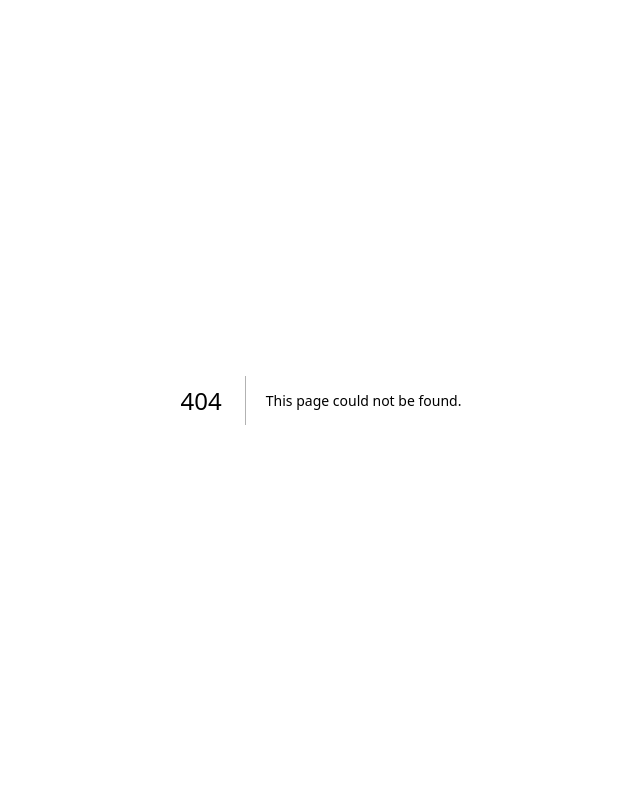
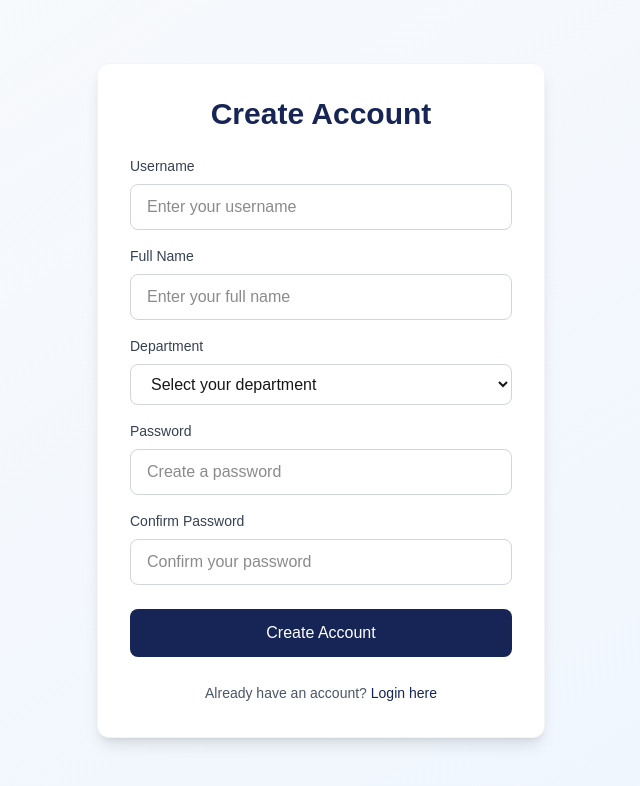
Before and after one commit to portgasalif/nextdesk, a Next.js app: page /auth/register in a window 1280 px wide. Before the commit this address had no page. Shown: the top 786 px of the page, without its empty margins (319-959 px from the left). Built offline with nearby package versions, Linux system fonts and the light colour scheme.

Commit message:
Refactor registration and login pages for improved UI and error handling

```diff
--- a/src/app/api/auth/register/route.ts
+++ b/src/app/api/auth/register/route.ts
@@ -8,7 +8,7 @@ export async function POST(request: Request) {
     const username = data.username?.trim();
     const password = data.password?.trim();
     const name = data.name?.trim();
-      const department = data.department?.trim();
+    const department = data.department?.trim();
 
     if (!username || !password || !name || !department) {
       return NextResponse.json(
--- /dev/null
+++ b/src/app/auth/register/page.tsx
@@ -0,0 +1,170 @@
+"use client";
+import { useState } from "react";
+import { useRouter } from "next/navigation";
+
+export default function RegisterPage() {
+  const [username, setUsername] = useState("");
+  const [password, setPassword] = useState("");
+  const [confirmPassword, setConfirmPassword] = useState("");
+  const [name, setName] = useState("");
+  const [department, setDepartment] = useState("");
+  const [loading, setLoading] = useState(false);
+  const [error, setError] = useState("");
+  const router = useRouter();
+
+  const handleRegister = async (e: React.FormEvent) => {
+    e.preventDefault();
+    setLoading(true);
+    setError("");
+    if (!username || !password || !name || !department) {
+      setError("Please fill in all fields.");
+      setLoading(false);
+      return;
+    }
+
+    if (password !== confirmPassword) {
+      setError("Passwords do not match.");
+      setLoading(false);
+      return;
+    }
+
+    try {
+      const response = await fetch("/api/auth/register", {
+        method: "POST",
+        headers: {
+          "Content-Type": "application/json",
+        },
+        body: JSON.stringify({ username, password, name, department }),
+      });
+      const data = await response.json();
+      if (response.ok) {
+        localStorage.setItem("user", JSON.stringify(data.user));
+
+        router.push("/dashboardEmployee");
+      } else {
+        setError(data.message || "Registration failed");
+      }
+    } catch (error) {
+      setError("An error occurred. Please try again.");
+      console.log(error);
+    } finally {
+      setLoading(false);
+    }
+  };
+  return (
+    <div className="min-h-screen flex items-center justify-center bg-gradient-to-br from-slate-50 to-blue-50 py-8">
+      <div className="w-full max-w-md mx-4">
+        <div className="bg-white p-8 rounded-xl shadow-lg border border-gray-100">
+          {/* Header */}
+          <div className="text-center mb-6">
+            <h1 className="text-3xl font-bold text-blue-950 mb-2">
+              Create Account
+            </h1>
+          </div>
+
+          {error && (
+            <div className="bg-red-50 border border-red-200 text-red-700 p-3 rounded-lg mb-6">
+              <p className="text-sm">{error}</p>
+            </div>
+          )}
+
+          <form className="space-y-4" onSubmit={handleRegister}>
+            <div>
+              <label className="block text-sm font-medium text-gray-700 mb-2">
+                Username
+              </label>
+              <input
+                type="text"
+                placeholder="Enter your username"
+                value={username}
+                className="w-full px-4 py-2.5 border border-gray-300 rounded-lg focus:outline-none focus:ring-2 focus:ring-blue-500 focus:border-transparent transition-all"
+                onChange={(e) => setUsername(e.target.value)}
+                required
+              />
+            </div>
+
+            <div>
+              <label className="block text-sm font-medium text-gray-700 mb-2">
+                Full Name
+              </label>
+              <input
+                type="text"
+                placeholder="Enter your full name"
+                value={name}
+                className="w-full px-4 py-2.5 border border-gray-300 rounded-lg focus:outline-none focus:ring-2 focus:ring-blue-500 focus:border-transparent transition-all"
+                onChange={(e) => setName(e.target.value)}
+                required
+              />
+            </div>
+
+            <div>
+              <label className="block text-sm font-medium text-gray-700 mb-2">
+                Department
+              </label>
+              <select
+                value={department}
+                onChange={(e) => setDepartment(e.target.value)}
+                className="w-full px-4 py-2.5 border border-gray-300 rounded-lg focus:outline-none focus:ring-2 focus:ring-blue-500 focus:border-transparent transition-all"
+                required
+              >
+                <option value="">Select your department</option>
+                <option value="HR">HR</option>
+                <option value="IT">IT</option>
+                <option value="Finance">Finance</option>
+                <option value="Marketing">Marketing</option>
+                <option value="Sales">Sales</option>
+              </select>
+            </div>
+
+            <div>
+              <label className="block text-sm font-medium text-gray-700 mb-2">
+                Password
+              </label>
+              <input
+                type="password"
+                placeholder="Create a password"
+                value={password}
+                className="w-full px-4 py-2.5 border border-gray-300 rounded-lg focus:outline-none focus:ring-2 focus:ring-blue-500 focus:border-transparent transition-all"
+                onChange={(e) => setPassword(e.target.value)}
+                required
+              />
+            </div>
+
+            <div>
+              <label className="block text-sm font-medium text-gray-700 mb-2">
+                Confirm Password
+              </label>
+              <input
+                type="password"
+                placeholder="Confirm your password"
+                value={confirmPassword}
+                className="w-full px-4 py-2.5 border border-gray-300 rounded-lg focus:outline-none focus:ring-2 focus:ring-blue-500 focus:border-transparent transition-all"
+                onChange={(e) => setConfirmPassword(e.target.value)}
+                required
+              />
+            </div>
+
+            <button
+              type="submit"
+              className="w-full py-3 bg-blue-950 hover:bg-blue-900 text-white font-medium rounded-lg transition-colors duration-200 disabled:opacity-50 disabled:cursor-not-allowed mt-2"
+              disabled={loading}
+            >
+              {loading ? "Creating Account..." : "Create Account"}
+            </button>
+          </form>
+
+          <div className="text-center mt-6">
+            <span className="text-sm text-gray-600">Already have an account? </span>
+            <button
+              type="button"
+              onClick={() => router.push("/")}
+              className="text-sm text-blue-950 hover:underline font-medium transition-colors"
+            >
+              Login here
+            </button>
+          </div>
+        </div>
+      </div>
+    </div>
+  );
+}
--- a/src/app/page.tsx
+++ b/src/app/page.tsx
@@ -47,57 +47,93 @@ export default function LoginPage() {
   };
 
   return (
-    <div className="min-h-screen flex items-center justify-center text-black mx-auto">
-      <div className="bg-white p-8 rounded-lg shadow-md">
-        <h1 className="text-3xl font-bold text-center mb-6">
-          NextDesk - IT Help Desk
+    <div className="min-h-screen flex items-center justify-center bg-gradient-to-br from-slate-50 to-blue-50">
+      <div className="w-full max-w-md mx-4">
+        <div className="bg-white p-8 rounded-xl shadow-lg border border-gray-100">
+          {/* Header */}
+          <div className="text-center mb-8">
+            <h1 className="text-3xl font-bold text-blue-950 mb-2">
+              NextDesk
             </h1>
+            <p className="text-gray-600 text-sm">IT Help Desk System</p>
+          </div>
+
+          {/* Error Alert */}
           {error && (
-          <div className="bg-red-100 text-red-700 p-3 rounded-md mb-4">
-            {error}
+            <div className="bg-red-50 border border-red-200 text-red-700 p-3 rounded-lg mb-6">
+              <p className="text-sm">{error}</p>
             </div>
           )}
-        <form className="flex flex-col space-y-4" onSubmit={handleLogin}>
+
+          {/* Form */}
+          <form className="space-y-5" onSubmit={handleLogin}>
+            <div>
+              <label className="block text-sm font-medium text-gray-700 mb-2">
+                Username
+              </label>
               <input
                 type="text"
-            placeholder="Username"
+                placeholder="Enter your username"
                 required
-            className="px-4 py-2 border rounded-md"
+                className="w-full px-4 py-2.5 border border-gray-300 rounded-lg focus:outline-none focus:ring-2 focus:ring-blue-500 focus:border-transparent transition-all"
                 value={username}
                 onChange={(e) => setUsername(e.target.value)}
               />
+            </div>
+
+            <div>
+              <label className="block text-sm font-medium text-gray-700 mb-2">
+                Password
+              </label>
               <input
                 type="password"
-            placeholder="Password"
+                placeholder="Enter your password"
                 required
-            className="px-4 py-2 border rounded-md"
+                className="w-full px-4 py-2.5 border border-gray-300 rounded-lg focus:outline-none focus:ring-2 focus:ring-blue-500 focus:border-transparent transition-all"
                 value={password}
                 onChange={(e) => setPassword(e.target.value)}
               />
+            </div>
+
             <button
               type="submit"
-            className="bg-blue-950 text-white py-2 rounded-md hover:bg-blue-800 transition-all duration-300 hover:shadow-lg transform hover:scale-105 disabled:opacity-50 disabled:cursor-not-allowed"
+              className="w-full py-3 bg-blue-950 hover:bg-blue-900 text-white font-medium rounded-lg transition-colors duration-200 disabled:opacity-50 disabled:cursor-not-allowed"
               disabled={loading}
             >
               {loading ? "Loading..." : "Login"}
             </button>
           </form>
 
-        <div className="mt-6 flex flex-col space-y-3">
+          {/* Divider */}
+          <div className="relative my-6">
+            <div className="absolute inset-0 flex items-center">
+              <div className="w-full border-t border-gray-200"></div>
+            </div>
+            <div className="relative flex justify-center text-sm">
+              <span className="px-3 bg-white text-gray-500">or</span>
+            </div>
+          </div>
+
+          {/* Register Link */}
           <button
             type="button"
-            className="w-full py-2 text-blue-950 border border-blue-950 rounded-md hover:bg-blue-50 transition-all duration-300"
+            className="w-full py-2.5 border border-blue-950 text-blue-950 font-medium rounded-lg hover:bg-blue-50 transition-colors duration-200"
+            onClick={() => router.push("/auth/register")}
           >
-            Register
+            Create Account
           </button>
+
+          {/* Forgot Password */}
+          <div className="text-center mt-4">
             <button
               type="button"
-            className="w-full py-2 text-gray-600 hover:text-blue-950 transition-colors duration-300 text-sm"
+              className="text-sm text-gray-600 hover:text-blue-950 transition-colors"
             >
               Forgot Password?
             </button>
           </div>
         </div>
       </div>
+    </div>
   );
 }
```
Lines whose indentation alone changed are shown as unchanged.
